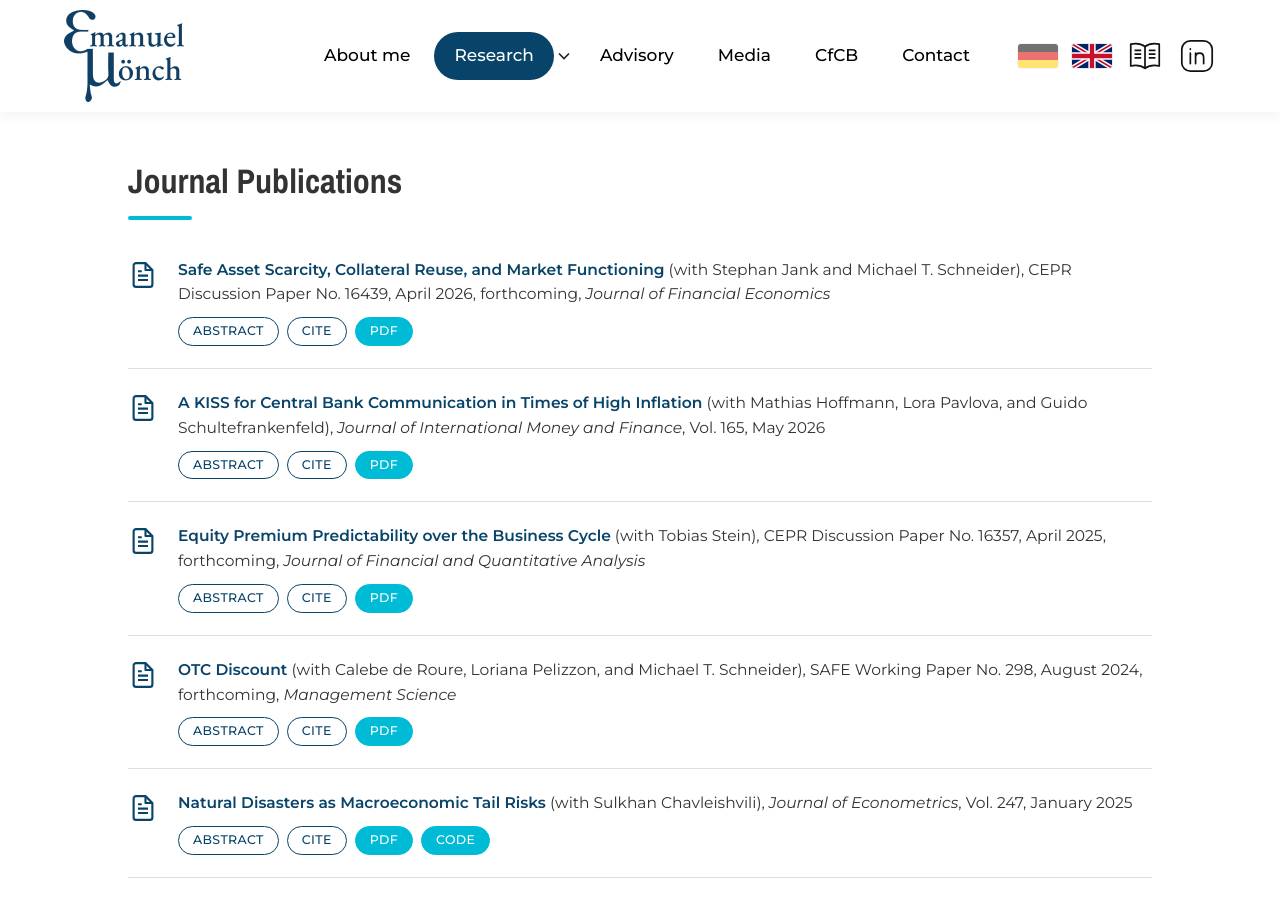
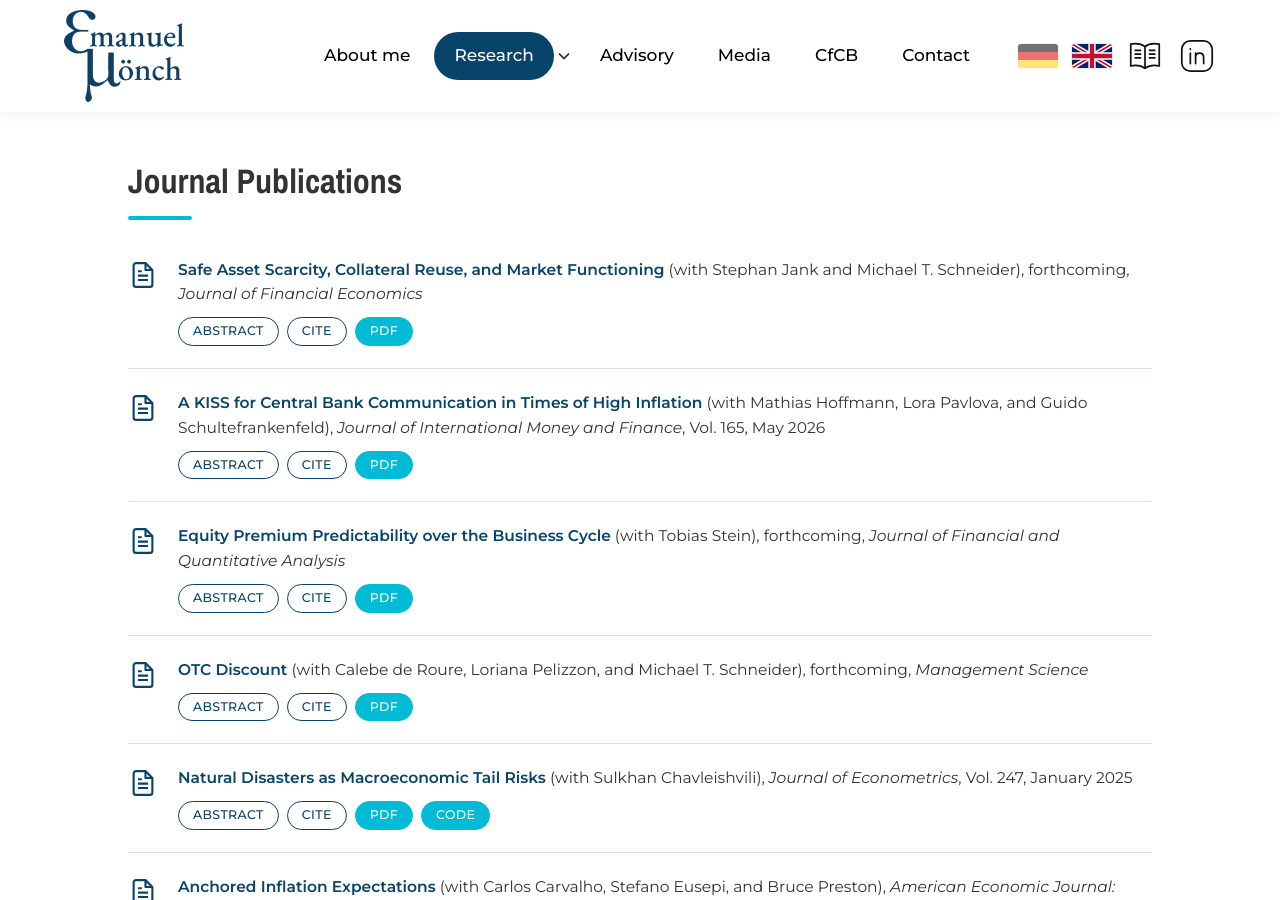
Before and after one commit to EmanuelMoench/website, a Jekyll site: the page built from journal-publications.html, in a window 1280 px wide and 900 px high, scrolled down 669 px. Built offline with Jekyll 4.4.1, drawn with Linux system fonts in a browser that asks for light colours; some of the changed text lies outside the part shown.

Commit message:
Public CEPR links for discussion papers; journal entries without working-paper versions
Co-Authored-By: Claude Opus 5.5 <noreply@anthropic.com>
Claude-Session: https://claude.ai/code/session_01NkeFpE4bEZrQXBe3BSKNup

```diff
--- a/_data/journal_publications.yml
+++ b/_data/journal_publications.yml
@@ -13,9 +13,9 @@
 # ---------------------------------------------------------------
 
 - title: Safe Asset Scarcity, Collateral Reuse, and Market Functioning
-  url: https://hub.cepr.org/published-discussion-paper/211589
+  url: https://cepr.org/publications/dp16439
   with: Stephan Jank and Michael T. Schneider
-  details: CEPR Discussion Paper No. 16439, April 2026, forthcoming, *Journal of Financial Economics*
+  details: forthcoming, *Journal of Financial Economics*
   abstract: >-
     Quantitative easing contributes to safe asset scarcity and repo market specialness. We show that banks respond
     to scarcity induced by Eurosystem bond purchases by increasing their reuse of these bonds as collateral. While
@@ -62,7 +62,7 @@
 - title: Equity Premium Predictability over the Business Cycle
   url: https://www.cambridge.org/core/journals/journal-of-financial-and-quantitative-analysis/article/abs/equity-premium-predictability-over-the-business-cycle/2DB91AB43900E18630D84C78F7FE85A8
   with: Tobias Stein
-  details: CEPR Discussion Paper No. 16357, April 2025, forthcoming, *Journal of Financial and Quantitative Analysis*
+  details: forthcoming, *Journal of Financial and Quantitative Analysis*
   abstract: >-
     Equity returns follow a pronounced V-shape pattern around the onset of recessions. They sharply drop into
     negative territory just before business cycle peaks and then strongly recover as the recession unfolds.
@@ -86,7 +86,7 @@
 - title: OTC Discount
   url: https://pubsonline.informs.org/doi/epdf/10.1287/mnsc.2022.00194
   with: Calebe de Roure, Loriana Pelizzon, and Michael T. Schneider
-  details: SAFE Working Paper No. 298, August 2024, forthcoming, *Management Science*
+  details: forthcoming, *Management Science*
   abstract: >-
     We document a pecking order of transaction costs in the interdealer market for German sovereign bonds, where
     three trading protocols coexist. Dealers can trade over-the-counter, either bilaterally or via brokers, as well
@@ -393,7 +393,7 @@
   url: https://onlinelibrary.wiley.com/doi/10.1111/jofi.12196
   with: David Lucca
   details: >-
-    Federal Reserve Bank of New York Staff Reports No. 512, July 2013, *Journal of Finance*, Vol. 70 No. 1,
+    *Journal of Finance*, Vol. 70 No. 1,
     January 2015, winner of the [Amundi Smith Breeden First Prize](https://afajof.org/prizes/) for the best capital
     markets paper published in the Journal of Finance in 2015
   abstract: >-
--- a/_data/working_papers.yml
+++ b/_data/working_papers.yml
@@ -23,7 +23,7 @@
     - { label: PDF, url: "/files/papers/Moench_Soofi-Siavash(FAVAR_Sep2026).pdf" }
 
 - title: Extreme Weather Events, Fiscal Space, and the Term Structure of Sovereign Debt
-  url: https://hub.cepr.org/published-discussion-paper/298789
+  url: https://cepr.org/publications/dp21479
   with: Robin Schaal
   details: CEPR Discussion Paper No. 21479, May 2026
   abstract: >-
@@ -60,9 +60,9 @@
     - { label: PDF, url: "/files/papers/Crump_Eusepi_Moench(NYFed_SR_1098_Feb2026).pdf" }
 
 - title: Reaching for Beta
-  url: https://hub.cepr.org/published-discussion-paper/280725
+  url: https://cepr.org/publications/dp20812
   with: Altan Pazarbasi and Egemen Genc
-  details: Working Paper, December 2025
+  details: CEPR Discussion Paper No. 20812, December 2025
   abstract: >-
     Using data on equity mutual fund portfolio allocations and transactions, we show that a rise in short-term
     interest rates via contractionary monetary policy leads fund managers to tilt their portfolios towards stocks
@@ -76,7 +76,7 @@
     - { label: PDF, url: "/files/papers/Genc_Moench_Pazarbasi(CEPR_DP20812_Dec2025).pdf" }
 
 - title: Energy-Saving Technology Shocks, Emissions, and the Macroeconomy
-  url: https://hub.cepr.org/published-discussion-paper/219477
+  url: https://cepr.org/publications/dp19656
   with: Soroosh Soofi-Siavash
   details: CEPR Discussion Paper No. 19656, June 2025
   abstract: >-
```
